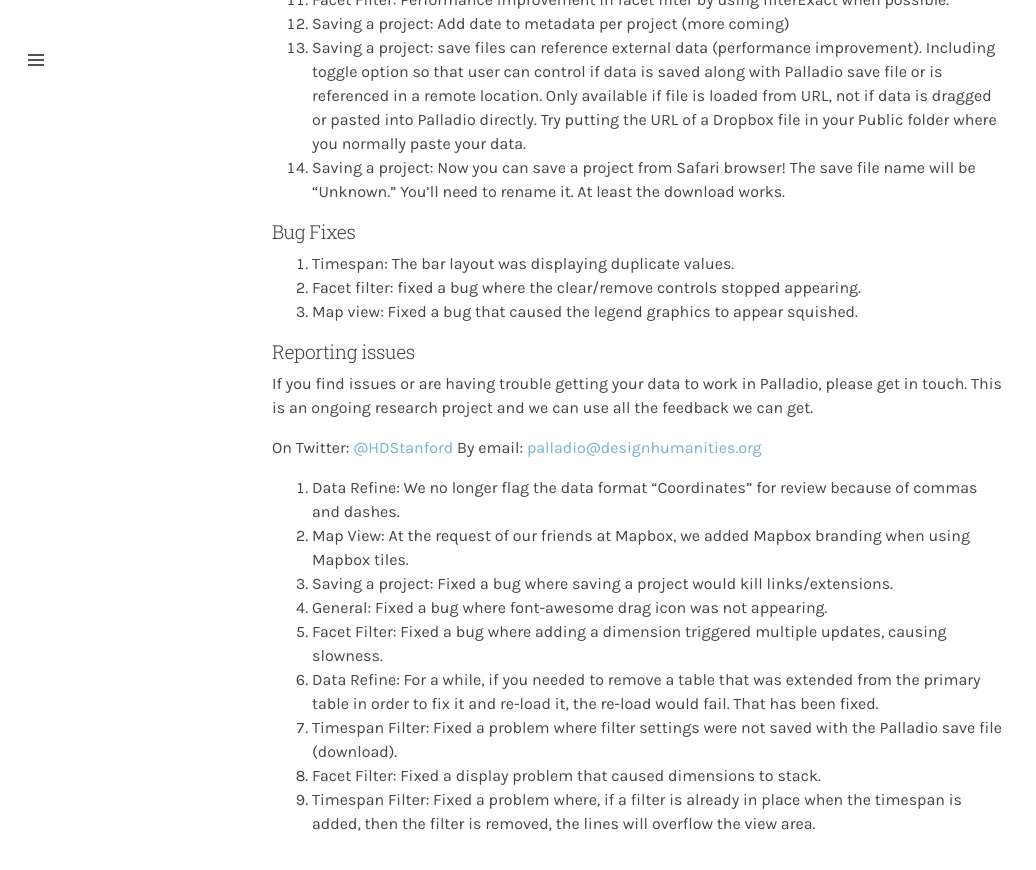
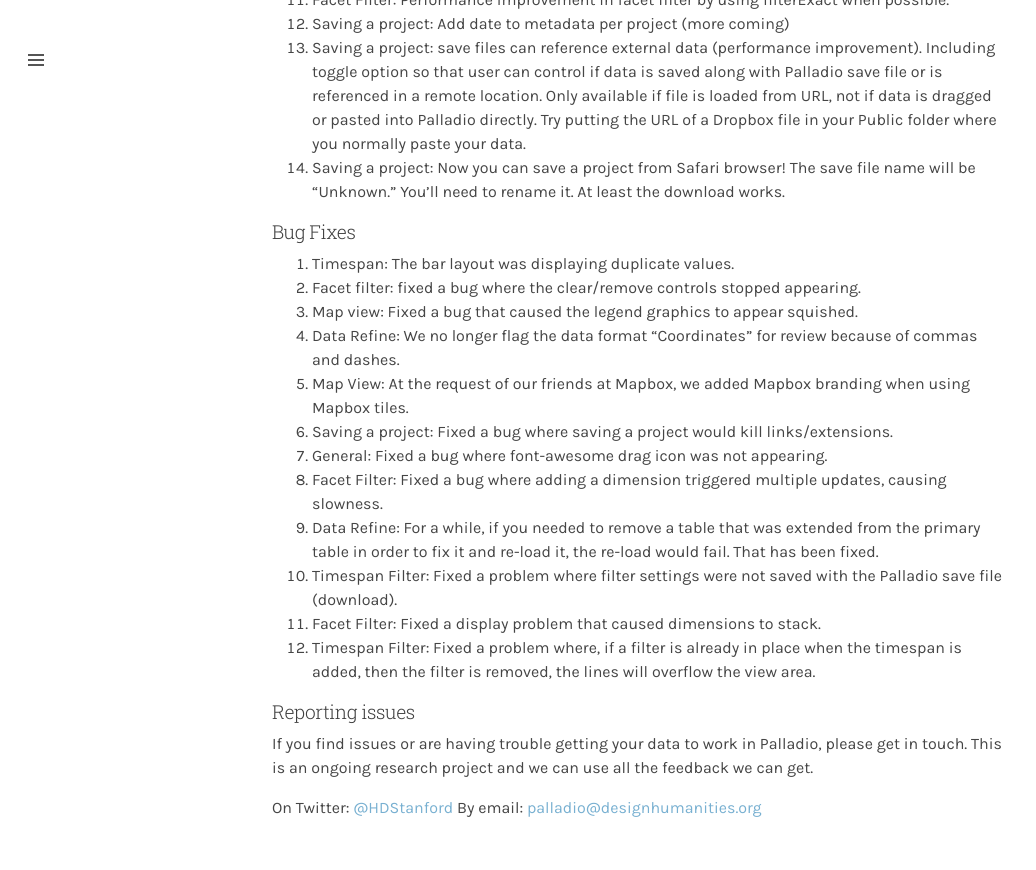
Before and after one commit to humanitiesplusdesign/palladio, a Jekyll site: the page built from _releasenotes/2015-10-21.md, in a window 1280 px wide and 900 px high, scrolled down 993 px. Shown: the top 870 px of the window, without its empty margins (0-1036 px from the left). Built offline with Jekyll 4.4.1, drawn with Linux system fonts in a browser that asks for light colours; part of the change alters nothing that is shown.

```diff
--- a/_releasenotes/2015-10-21.md
+++ b/_releasenotes/2015-10-21.md
@@ -38,6 +38,15 @@ excerpt: "Many bug fixes. Performance improvements. New features for the map vie
  1. Timespan: The bar layout was displaying duplicate values.
  2. Facet filter: fixed a bug where the clear/remove controls stopped appearing.
  3. Map view: Fixed a bug that caused the legend graphics to appear squished.
+ 4. Data Refine: We no longer flag the data format "Coordinates" for review because of commas and dashes.
+ 5. Map View: At the request of our friends at Mapbox, we added Mapbox branding when using Mapbox tiles.
+ 6. Saving a project: Fixed a bug where saving a project would kill links/extensions.
+ 7. General: Fixed a bug where font-awesome drag icon was not appearing.
+ 8. Facet Filter: Fixed a bug where adding a dimension triggered multiple updates, causing slowness.
+ 9. Data Refine: For a while, if you needed to remove a table that was extended from the primary table in order to fix it and re-load it, the re-load would fail. That has been fixed.
+ 10. Timespan Filter: Fixed a problem where filter settings were not saved with the Palladio save file (download).
+ 11. Facet Filter: Fixed a display problem that caused dimensions to stack.
+ 12. Timespan Filter: Fixed a problem where, if a filter is already in place when the timespan is added, then the filter is removed, the lines will overflow the view area.
 
 ## Reporting issues
 
@@ -45,13 +54,3 @@ If you find issues or are having trouble getting your data to work in Palladio,
 
 On Twitter: [@HDStanford](http://twitter.com/HDStanford)
 By email: <a href="mailto:palladio@designhumanities.org">palladio@designhumanities.org</a>
-
-4. Data Refine: We no longer flag the data format "Coordinates" for review because of commas and dashes.
-5. Map View: At the request of our friends at Mapbox, we added Mapbox branding when using Mapbox tiles.
-6. Saving a project: Fixed a bug where saving a project would kill links/extensions.
-7. General: Fixed a bug where font-awesome drag icon was not appearing.
-8. Facet Filter: Fixed a bug where adding a dimension triggered multiple updates, causing slowness.
-9. Data Refine: For a while, if you needed to remove a table that was extended from the primary table in order to fix it and re-load it, the re-load would fail. That has been fixed.
-10. Timespan Filter: Fixed a problem where filter settings were not saved with the Palladio save file (download).
-11. Facet Filter: Fixed a display problem that caused dimensions to stack.
-12. Timespan Filter: Fixed a problem where, if a filter is already in place when the timespan is added, then the filter is removed, the lines will overflow the view area.
```
